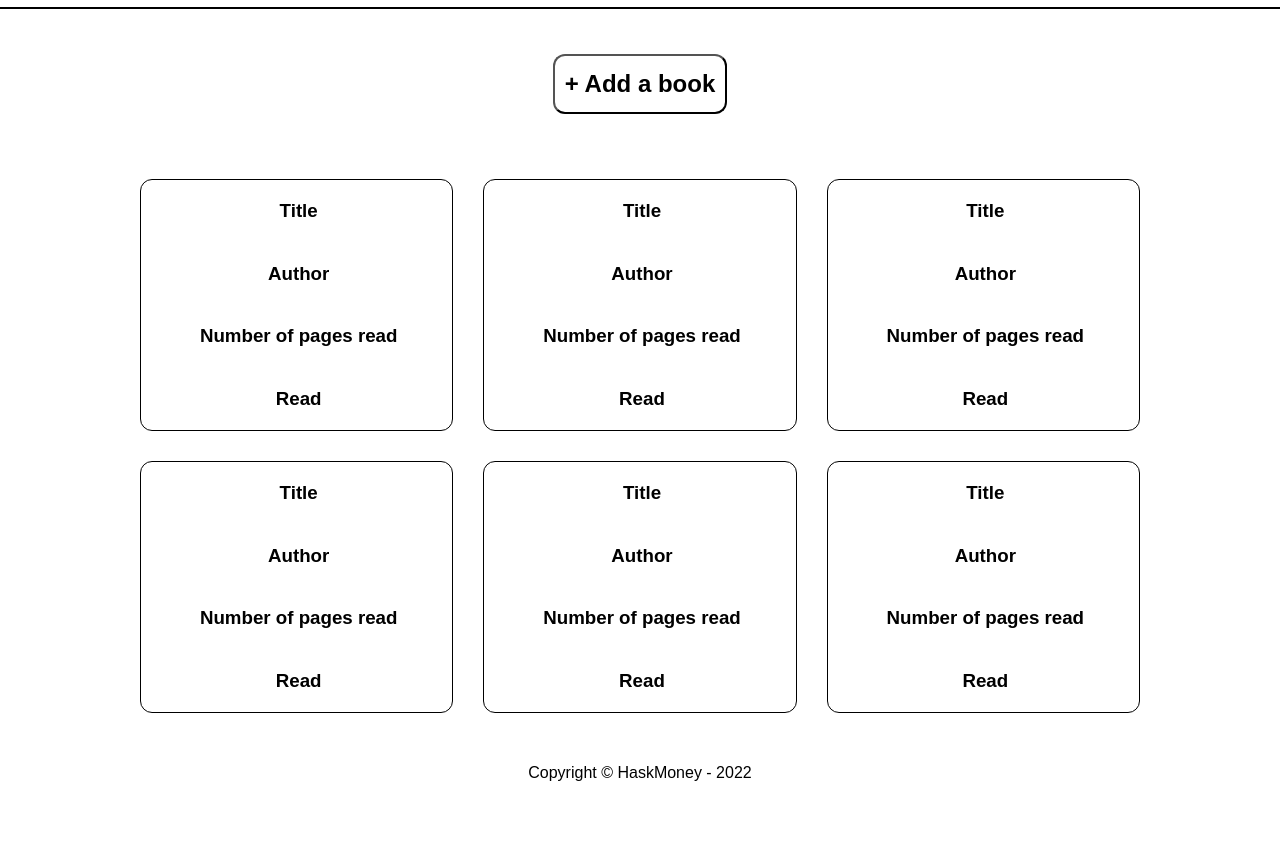
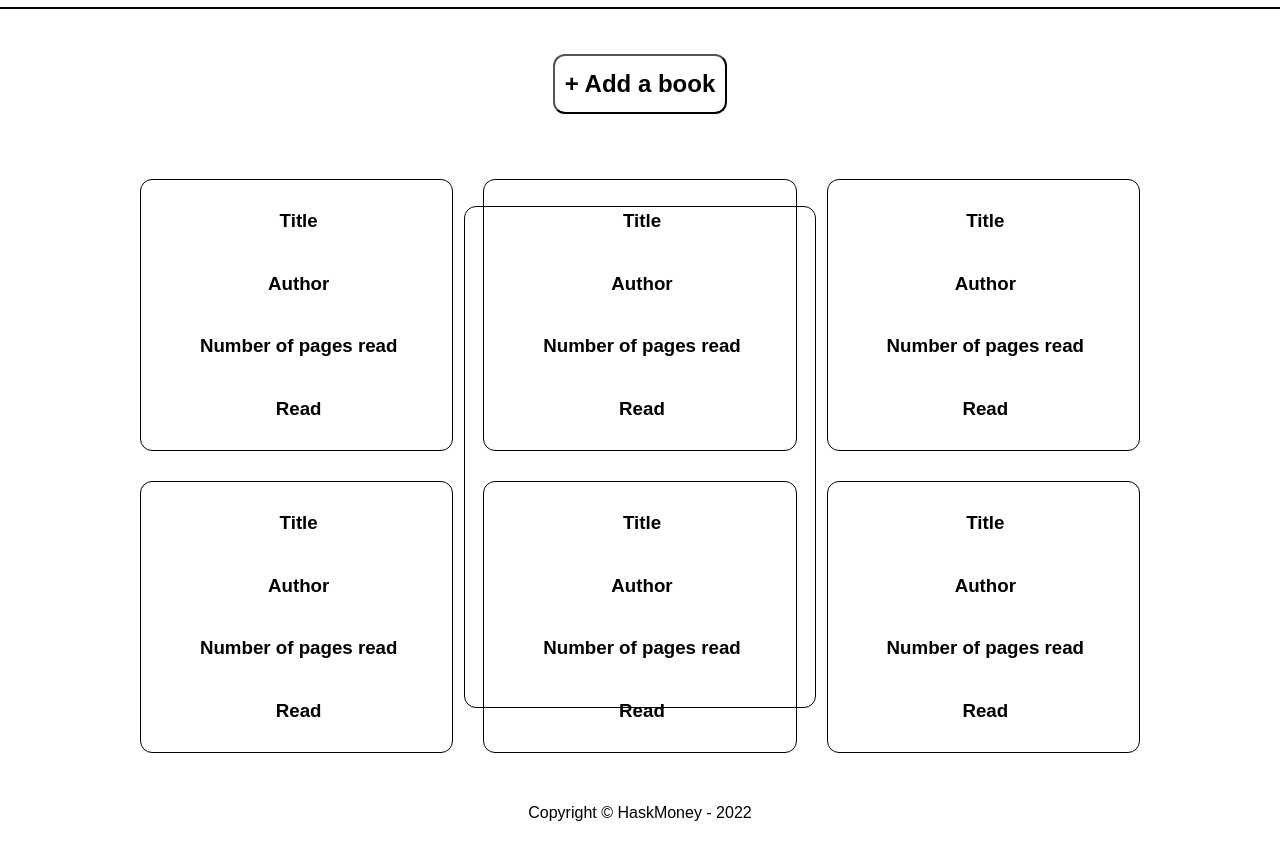
Before and after one commit to AwesomenessXP/library, a plain HTML site: page index.html in a window 1280 px wide. Shown: the part 89-942 px from the top of the page. Before the commit the page ends 902 px from the top, so only its background shows below. Drawn offline with Linux system fonts and the light colour scheme.

Commit message:
added popup window

```diff
--- a/index.html
+++ b/index.html
@@ -11,6 +11,10 @@
     </head>
     <body>
         <div id="page-container">
+            <div id="popup">
+                <div id="popup-window"></div>
+            </div>
+
             <header>
                 <div id="logo">
                     <h1>The Library</h1>
@@ -27,43 +31,47 @@
                 </div>
                 <div id="library">
                     <div class="book">
-                        <h3>Title</h3>
-                        <h3>Author</h3>
-                        <h3>Number of pages read</h3>
-                        <h3>Read</h3>
+                        <h3 id="title">Title</h3>
+                        <h3 id="author">Author</h3>
+                        <h3 id="pages">Number of pages read</h3>
+                        <h3 id="read">Read</h3>
                     </div>
                     <div class="book">
-                        <h3>Title</h3>
-                        <h3>Author</h3>
-                        <h3>Number of pages read</h3>
-                        <h3>Read</h3>
+                        <h3 id="title">Title</h3>
+                        <h3 id="author">Author</h3>
+                        <h3 id="pages">Number of pages read</h3>
+                        <h3 id="read">Read</h3>
                     </div>
                     <div class="book">
-                        <h3>Title</h3>
-                        <h3>Author</h3>
-                        <h3>Number of pages read</h3>
-                        <h3>Read</h3>
+                        <h3 id="title">Title</h3>
+                        <h3 id="author">Author</h3>
+                        <h3 id="pages">Number of pages read</h3>
+                        <h3 id="read">Read</h3>
                     </div>
                     <div class="book">
-                        <h3>Title</h3>
-                        <h3>Author</h3>
-                        <h3>Number of pages read</h3>
-                        <h3>Read</h3>
+                        <h3 id="title">Title</h3>
+                        <h3 id="author">Author</h3>
+                        <h3 id="pages">Number of pages read</h3>
+                        <h3 id="read">Read</h3>
                     </div>
                     <div class="book">
-                        <h3>Title</h3>
-                        <h3>Author</h3>
-                        <h3>Number of pages read</h3>
-                        <h3>Read</h3>
+                        <h3 id="title">Title</h3>
+                        <h3 id="author">Author</h3>
+                        <h3 id="pages">Number of pages read</h3>
+                        <h3 id="read">Read</h3>
                     </div>
                     <div class="book">
-                        <h3>Title</h3>
-                        <h3>Author</h3>
-                        <h3>Number of pages read</h3>
-                        <h3>Read</h3>
+                        <h3 id="title">Title</h3>
+                        <h3 id="author">Author</h3>
+                        <h3 id="pages">Number of pages read</h3>
+                        <h3 id="read">Read</h3>
                     </div>
-
-                    <!-- <div class="book"></div>  -->
+                    <!-- <div class="book">
+                        <h3 id="title">Title</h3>
+                        <h3 id="author">Author</h3>
+                        <h3 id="pages">Number of pages read</h3>
+                        <h3 id="read">Read</h3>
+                    </div> -->
                 </div>
             </div>
 
--- a/library.css
+++ b/library.css
@@ -4,6 +4,7 @@
     justify-content: center;
     flex-wrap: wrap;
     padding-bottom: 5rem;
+    z-index: 1;
 }
 
 #article-container * {
@@ -30,6 +31,7 @@
     border-radius: 12px;
     border: 1px solid;
     justify-content: center;
+    padding: 10px;
 }
 
 #library > .book > h3 {
@@ -38,6 +40,7 @@
     justify-content: center;
     align-items: center;
     padding: 2px;
+    margin: 5px 0 5px 0;
 }
 
 #add-book-container {
@@ -63,3 +66,24 @@
 #library *:hover, #add-book-btn:hover {
     cursor: pointer;
 }
+
+#popup {
+    position: absolute;
+    display: flex;
+    align-items: center;
+    justify-content: center;
+    width: 100%;
+    height: 100%;
+    z-index: -1;
+}
+
+#popup-window {
+    display: flex;
+    height: 500px;
+    width: 350px;
+    border: 1px solid;
+    z-index: 100;
+    margin-top: 150px;
+    border-radius: var(--default-radius);
+    background-color: white;
+}
--- a/main.js
+++ b/main.js
@@ -7,3 +7,41 @@ HELPFUL TIPS:
 - add button to remove book display
 - add button to change read status
 */
+
+// --------------------------- DEFINE OUR VARIABLES -------------------------
+let myLibrary = [];
+let addBookBtn = document.getElementById("add-book-btn");
+let popupWindow = document.getElementById('popup-window');
+let popup = document.getElementById('popup');
+
+
+// ----------------------------- OBJECTS/FUNCTIONS -------------------------
+
+function Book(title, author, pageNum, isRead) { // the constructor
+    this.title = title;
+    this.author = author;
+    this.pageNum = pageNum;
+    this.isRead = isRead;
+}
+
+// function addBookToLibrary {
+
+// }
+
+function renderPopUp () {
+    popupWindow.style.display = 'block';
+    popup.style.backgroundColor = 'rgba(0, 0, 0, 0.233)';
+    popup.style.zIndex = '100';
+}
+
+// ------------------------------ EVENT LISTENERS -------------------
+
+window.addEventListener('load', () => {
+    // popupWindow.style.display = 'none';
+});
+
+addBookBtn.addEventListener('click', () => {
+    //before we add the book, we need to input data
+    renderPopUp();
+    let newBook = new Book();
+});
--- a/style.css
+++ b/style.css
@@ -20,6 +20,7 @@ header {
     justify-content: space-around;
     align-items: center;
     border-bottom: 2px solid;
+    z-index: 1;
 }
 
 header #login {
```
